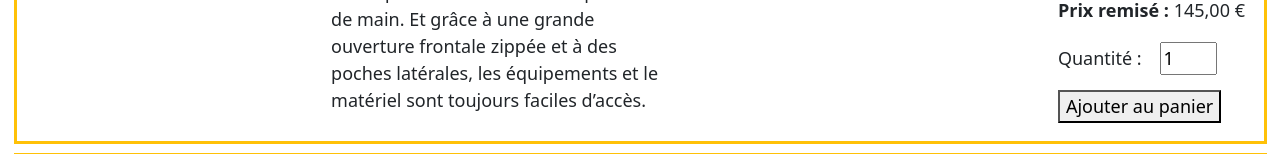
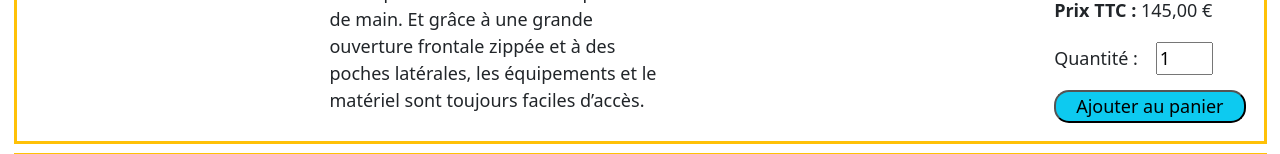
Before and after one commit to MaximePolese/projetphp_v2, a PHP site: page /shop.php in a window 1280 px wide. Shown: the part 543-697 px from the top of the page. Run offline with PHP 8.4, Linux system fonts and the light colour scheme.

Commit message:
Amélioration de la "forme" de ma page

```diff
--- a/CSS/style.css
+++ b/CSS/style.css
@@ -16,7 +16,7 @@ html {
     margin: 0 auto;
 }
 
-.productName{
+.productName {
     max-width: 250px;
 }
 
@@ -33,7 +33,7 @@ span {
     font-weight: bold;
 }
 
-.quantity{
+.quantity {
     margin-bottom: 1rem;
 }
 
@@ -41,3 +41,21 @@ span {
     width: 3.2rem;
     margin-left: 1rem;
 }
+
+.discount {
+    color: limegreen;
+}
+
+.discount > span {
+    color: black;
+}
+
+.barre {
+    text-decoration: line-through;
+    color: red;
+}
+
+button {
+    border-radius: 15px;
+    padding-inline: 20px;
+}
--- a/templates/header.php
+++ b/templates/header.php
@@ -10,12 +10,13 @@
           integrity="sha384-4bw+/aepP/YC94hEpVNVgiZdgIC5+VKNBQNGCHeKRQN+PtmoHDEXuppvnDJzQIu9" crossorigin="anonymous">
     <link rel="stylesheet" href="CSS/style.css">
     <title>Rando Shop</title>
+    <script src="https://cdn.jsdelivr.net/npm/bootstrap@5.3.1/dist/js/bootstrap.bundle.min.js"></script>
 </head>
 <body>
 <header>
     <nav class="navbar navbar-expand-lg bg-info">
         <div class="container">
-            <a class="navbar-brand" href="#">Rando Shop</a>
+            <a class="navbar-brand" href="index.php">Rando Shop</a>
             <button class="navbar-toggler" type="button" data-bs-toggle="collapse"
                     data-bs-target="#navbarSupportedContent" aria-controls="navbarSupportedContent"
                     aria-expanded="false" aria-label="Toggle navigation">
@@ -23,16 +24,13 @@
             </button>
             <div class="collapse navbar-collapse" id="navbarSupportedContent">
                 <ul class="navbar-nav me-auto mb-2 mb-lg-0">
-                    <li class="nav-item">
-                        <a class="nav-link active" aria-current="page" href="#">Accueil</a>
-                    </li>
                     <li class="nav-item dropdown">
                         <a class="nav-link dropdown-toggle" href="#" role="button" data-bs-toggle="dropdown"
                            aria-expanded="false">
                             Produits
                         </a>
                         <ul class="dropdown-menu">
-                            <li><a class="dropdown-item" href="#">Sacs</a></li>
+                            <li><a class="dropdown-item" href="shop.php">Sacs de randonnée</a></li>
                             <li><a class="dropdown-item" href="#">Tentes</a></li>
                             <li><a class="dropdown-item" href="#">Matelas</a></li>
                             <li><a class="dropdown-item" href="#">Sacs de couchage</a></li>
@@ -40,10 +38,10 @@
                         </ul>
                     </li>
                     <li class="nav-item">
-                        <a class="nav-link" href="#">Contact</a>
+                        <a class="nav-link" href="cart.php">Mon panier</a>
                     </li>
                     <li class="nav-item">
-                        <a class="nav-link" href="cart.php">Mon panier</a>
+                        <a class="nav-link" href="#">Contact</a>
                     </li>
                 </ul>
                 <form class="d-flex" role="search">
--- a/templates/product.php
+++ b/templates/product.php
@@ -5,18 +5,18 @@
     <div class="d-flex flex-column justify-content-end">
         <p><span>Poids : </span><?php echo $bag["weight"] ?> gr</p>
         <p><span>Prix HT : </span><?php echo formatPrice(priceExcludingVAT($bag["price"], $bag["vat"])); ?></p>
-        <p><span>Prix TTC : </span><?php echo formatPrice($bag["price"]); ?></p>
-        <p><span>Remise : </span><?php echo $bag["discount"] ?> %</p>
-        <p>
-            <span>Prix remisé : </span><?php echo formatPrice(discountedPrice($bag["price"], $bag["discount"])); ?>
+        <p<?php if ($bag["discount"] != 0): ?>><span>Remise : </span><?php echo $bag["discount"] ?> %<?php endif ?></p>
+        <p <?php if ($bag["discount"] > 0): ?> class="barre"<?php endif ?> >
+            <span>Prix TTC : </span><?php echo formatPrice($bag["price"]); ?></p>
+        <p class="discount" <?php if ($bag["discount"] != 0): ?>>
+            <span>Prix remisé : </span><?php echo formatPrice(discountedPrice($bag["price"], $bag["discount"])); ?><?php endif ?>
         </p>
         <form action="cart.php" method="get">
-            <label class="quantity" for="quantity">Quantité :</label><input type="number" id="quantity" min="1" max="100" value="1">
+            <label class="quantity" for="quantity">Quantité :</label><input type="number" id="quantity" min="1"
+                                                                            max="100" value="1">
         </form>
         <p>
-            <button <?php if (!$bag['availability']): ?>disabled<?php endif; ?>>
-                Ajouter au panier
-            </button>
+            <button class="bg-info"<?php if (!$bag['availability']): ?>disabled<?php endif; ?>>Ajouter au panier</button>
         </p>
     </div>
 </article>
```
Also changed, not shown: cart.php (+7 -3 lines), index.php (+10 -0 lines).
